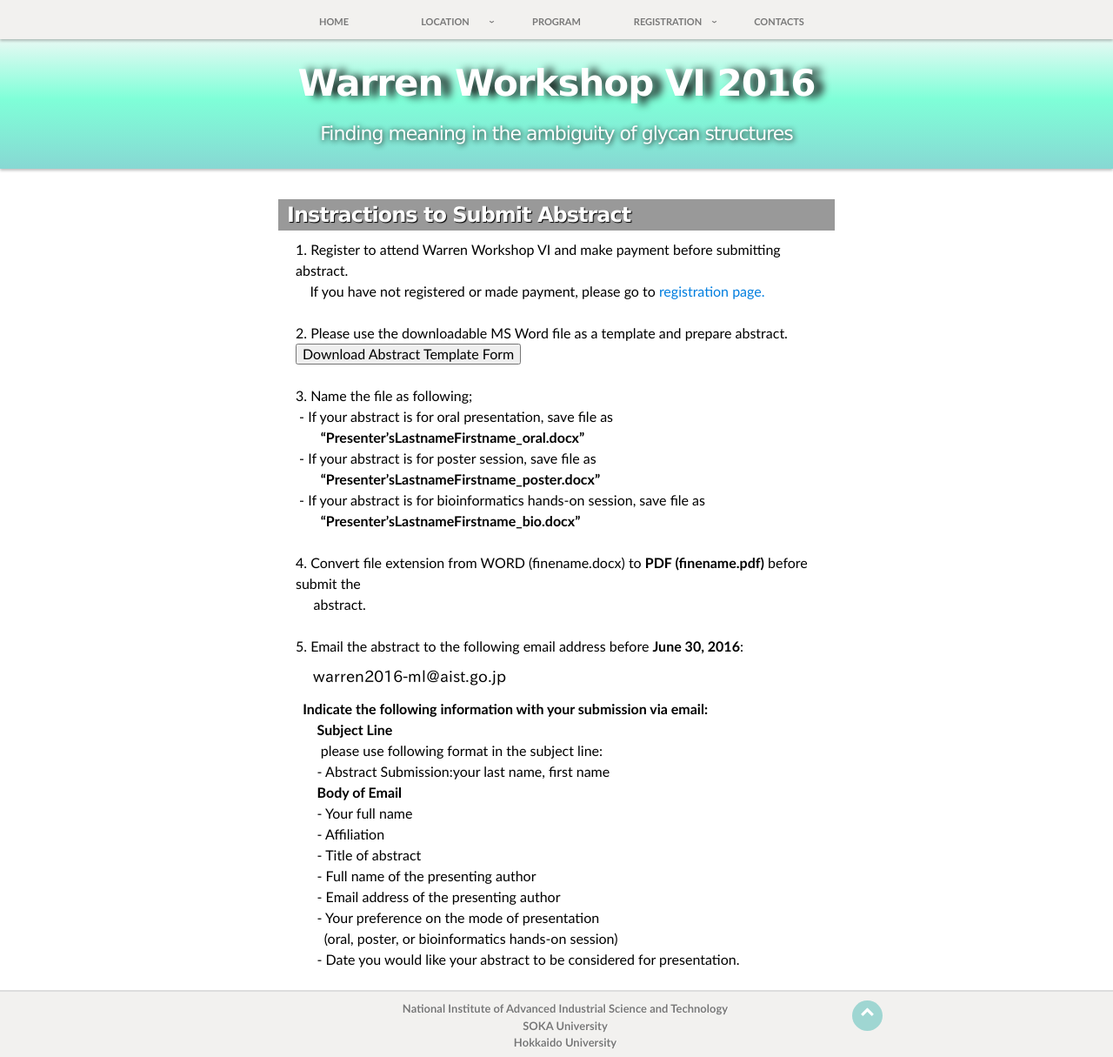
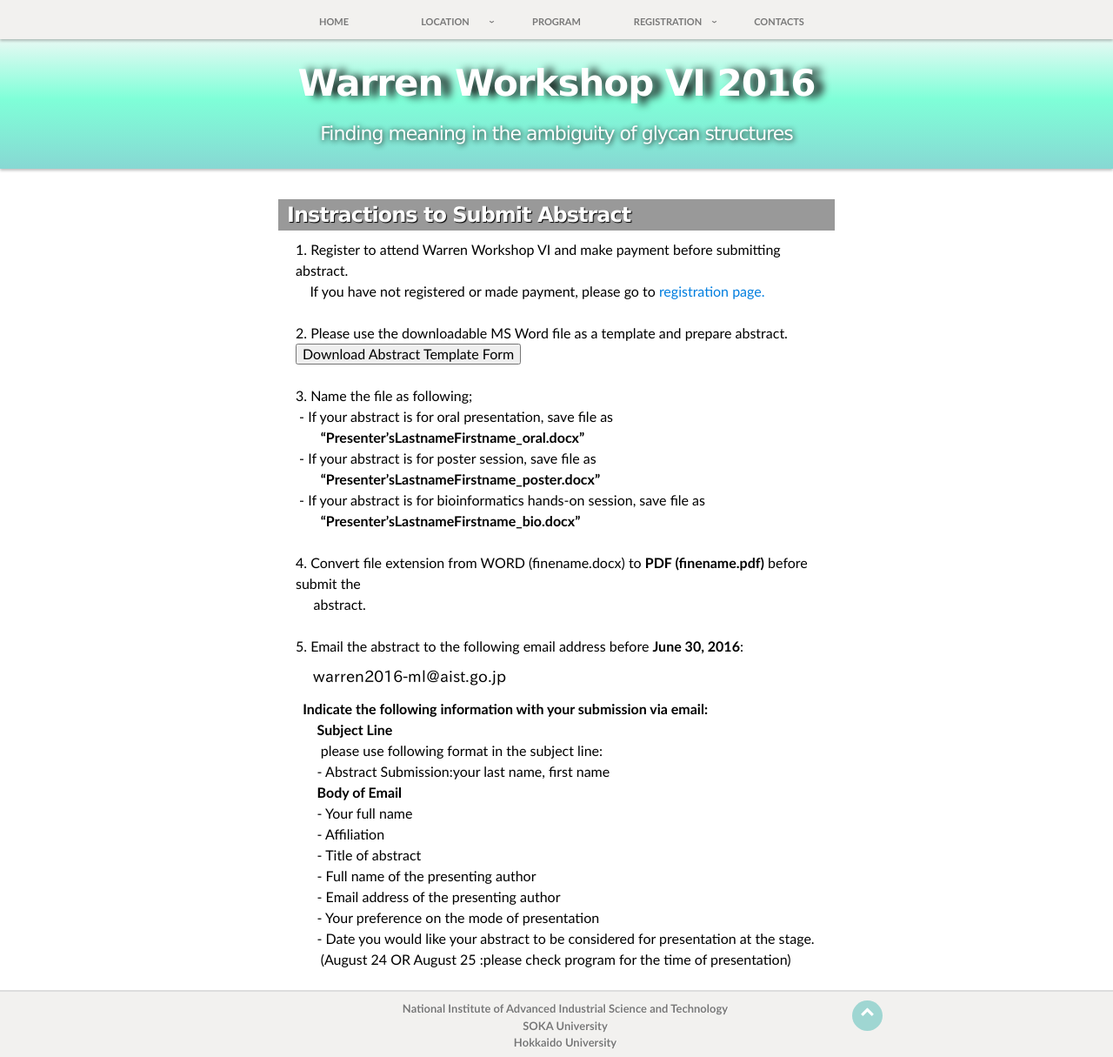
Before and after one commit to yamazakiM/WarrenWorkshop2016, a Jekyll site: the page built from submit/index.md, in a window 1280 px wide and 1215 px high. Shown: the whole window at 87% size. Built offline with Jekyll 4.4.1, drawn with Linux system fonts in a browser that asks for light colours; nearby versions of some CDN libraries; library files that are not in the unit come from our copies.

Commit message:
Update index.md

```diff
--- a/submit/index.md
+++ b/submit/index.md
@@ -51,8 +51,8 @@ layout: default
     &nbsp; &nbsp; &nbsp; - Full name of the presenting author<br>
     &nbsp; &nbsp; &nbsp; - Email address of the presenting author<br>
     &nbsp; &nbsp; &nbsp; - Your preference on the mode of presentation<br>
-    &nbsp; &nbsp; &nbsp; &nbsp; (oral, poster, or bioinformatics hands-on session)<br>
-    &nbsp; &nbsp; &nbsp; - Date you would like your abstract to be considered for presentation.
+    &nbsp; &nbsp; &nbsp; - Date you would like your abstract to be considered for presentation at the stage.<br>
+    &nbsp; &nbsp; &nbsp; &nbsp;(August 24 OR August 25 :please check program for the time of presentation)
 
   </li>
 </ul>
```
